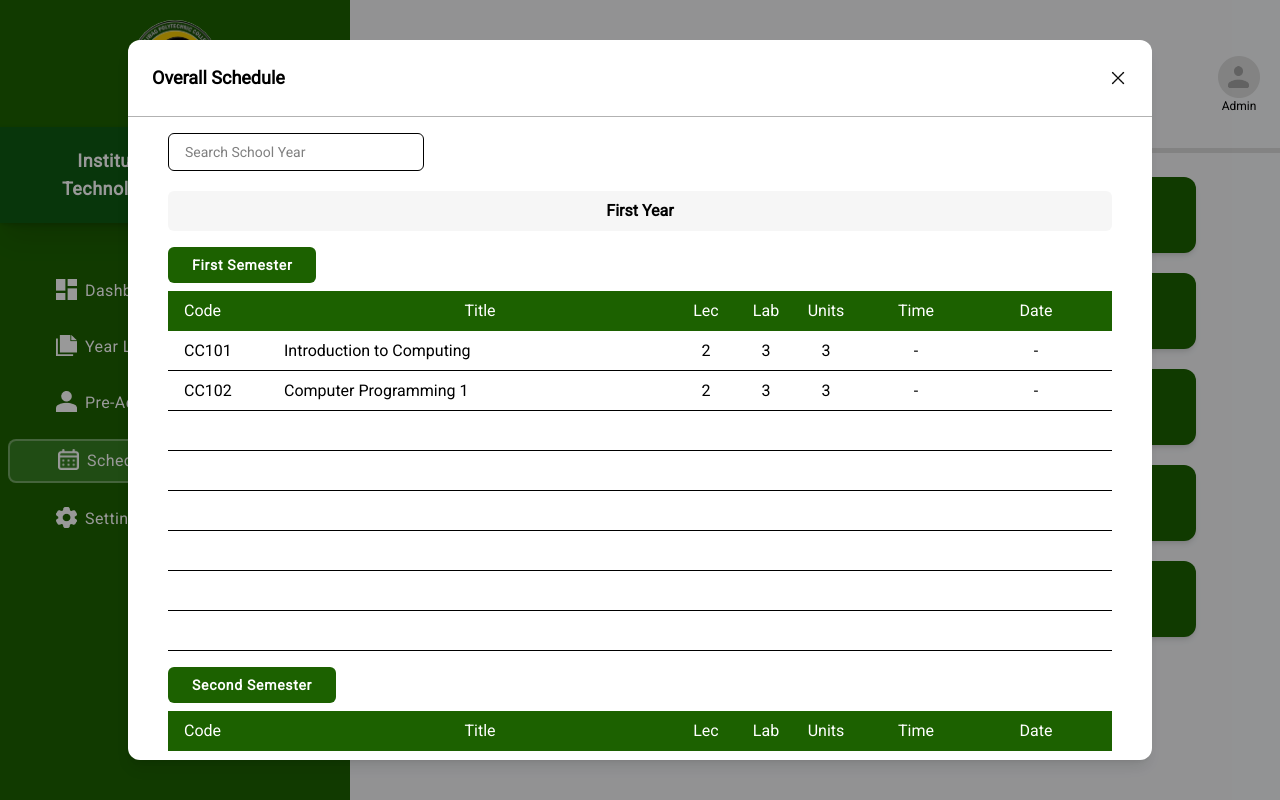
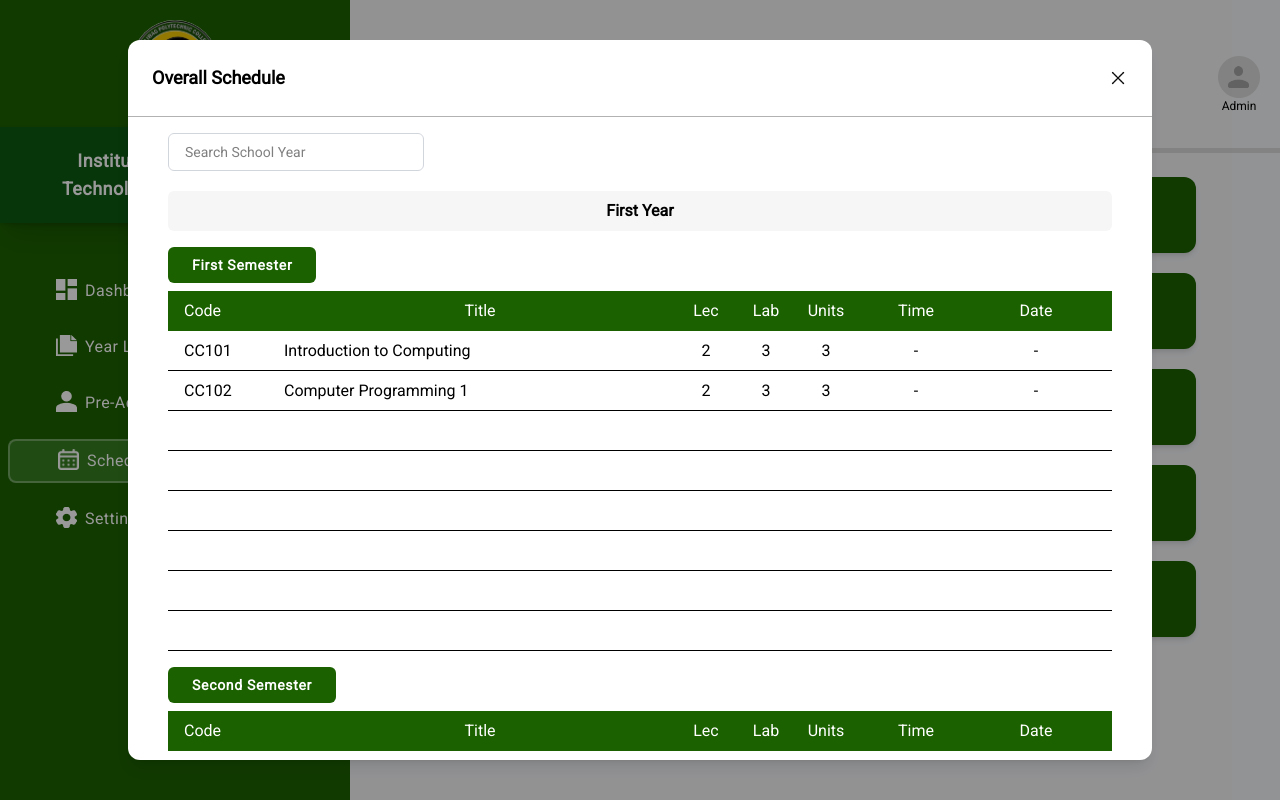
Before and after one commit to 0l3r7/IITI-pre-advising, a React (Vite) app: page /schedule in a window 1280 px wide. Both pictures are taken after a click on the element "Overall Schedule". Built offline with nearby package versions, Linux system fonts and the light colour scheme.

Commit message:
Modified search bar style

```diff
--- a/src/schedule/viewOverallSchedule.jsx
+++ b/src/schedule/viewOverallSchedule.jsx
@@ -180,7 +180,7 @@ const ViewOverallSchedule = ({ show, onClose }) => {
             placeholder="Search School Year"
             value={search}
             onChange={(e) => setSearch(e.target.value)}
-            className="border mb-5 px-4 py-2 w-64 rounded-md text-sm"
+            className="border border-gray-300 mb-5 px-4 py-2 w-64 rounded-md text-sm"
           />
 
           {/* FILTERED YEARS */}
```
